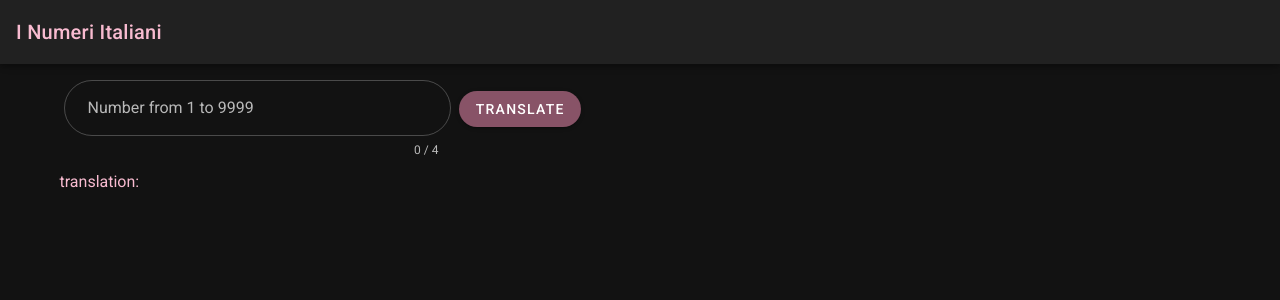
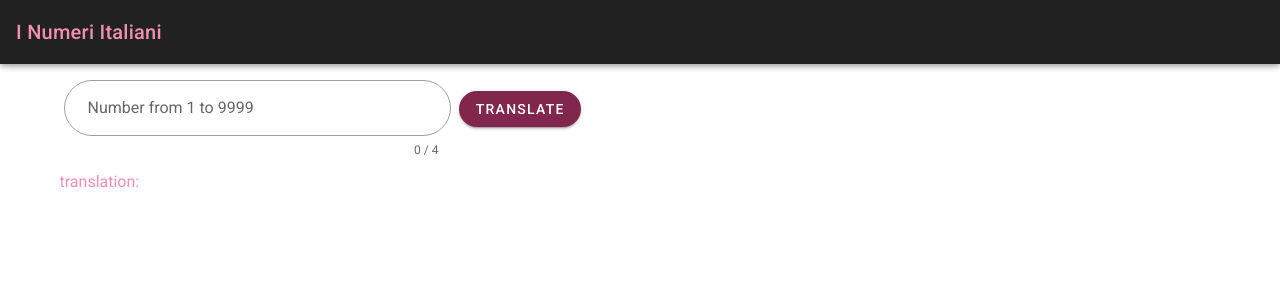
Before and after one commit to treecasiano/i-numeri-italiani, a Vue app: page /#/ in a window 1280 px wide. Shown: the top 300 px of the page. Built offline with nearby package versions, Linux system fonts and the light colour scheme.

Commit message:
Adjust theme colors

```diff
--- a/src/plugins/vuetify.js
+++ b/src/plugins/vuetify.js
@@ -10,13 +10,12 @@ export default new Vuetify({
     iconfont: "mdi",
   },
   theme: {
-    dark: true,
     themes: {
       light: {
-        primary: colors.green.darken4,
-        secondary: colors.green.lighten1,
-        accent: colors.green.lighten4,
-        anchor: colors.green.darken4,
+        primary: colors.grey.darken4,
+        secondary: colors.pink.lighten1,
+        accent: colors.pink.lighten3,
+        anchor: colors.pink.accent1,
         error: colors.red.darken4,
         warning: colors.deepOrange,
         info: colors.lightBlue,
@@ -25,7 +24,7 @@ export default new Vuetify({
       dark: {
         primary: colors.grey.darken4,
         secondary: colors.pink.lighten1,
-        accent: colors.pink.lighten4,
+        accent: colors.pink.lighten3,
         anchor: colors.pink.accent1,
         error: colors.red.darken4,
         warning: colors.deepOrange,
```
